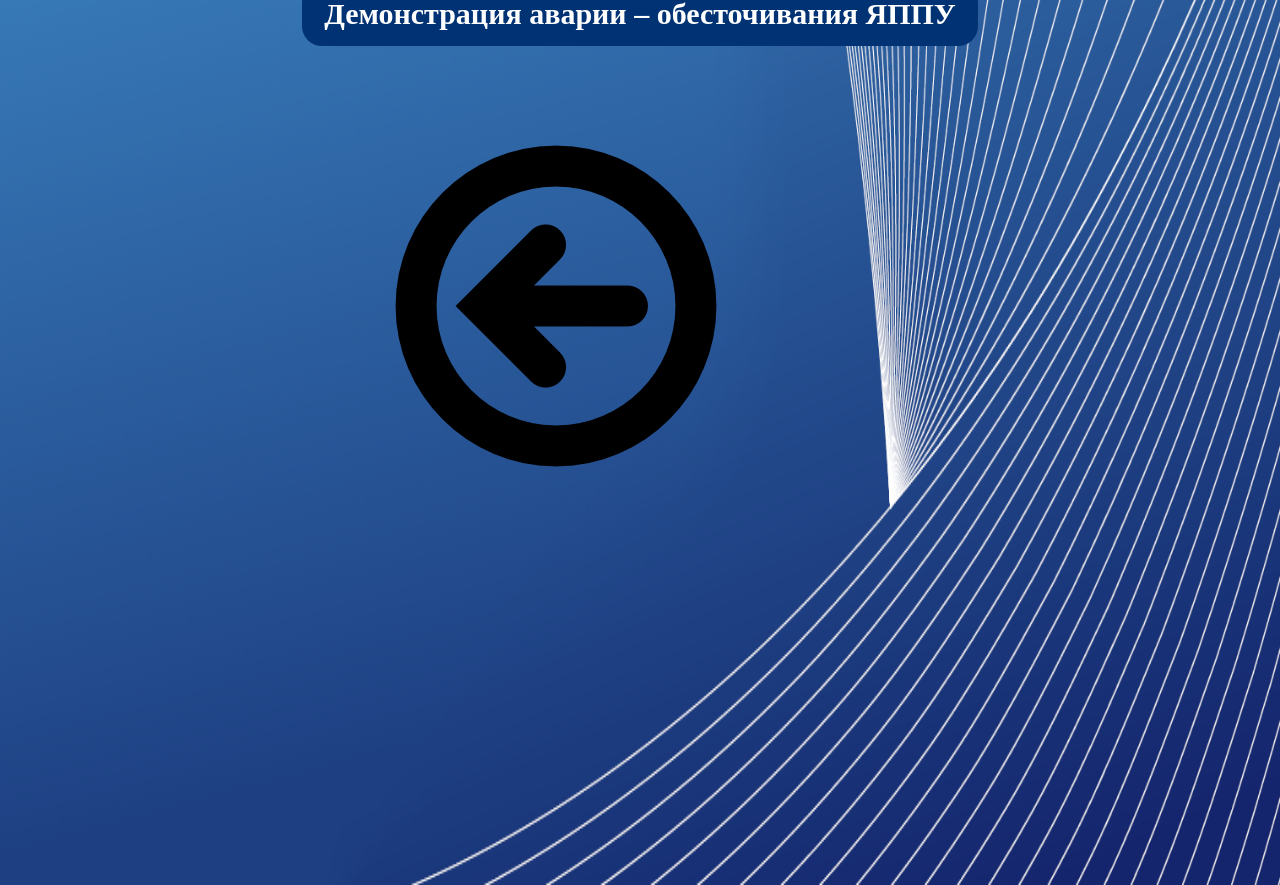
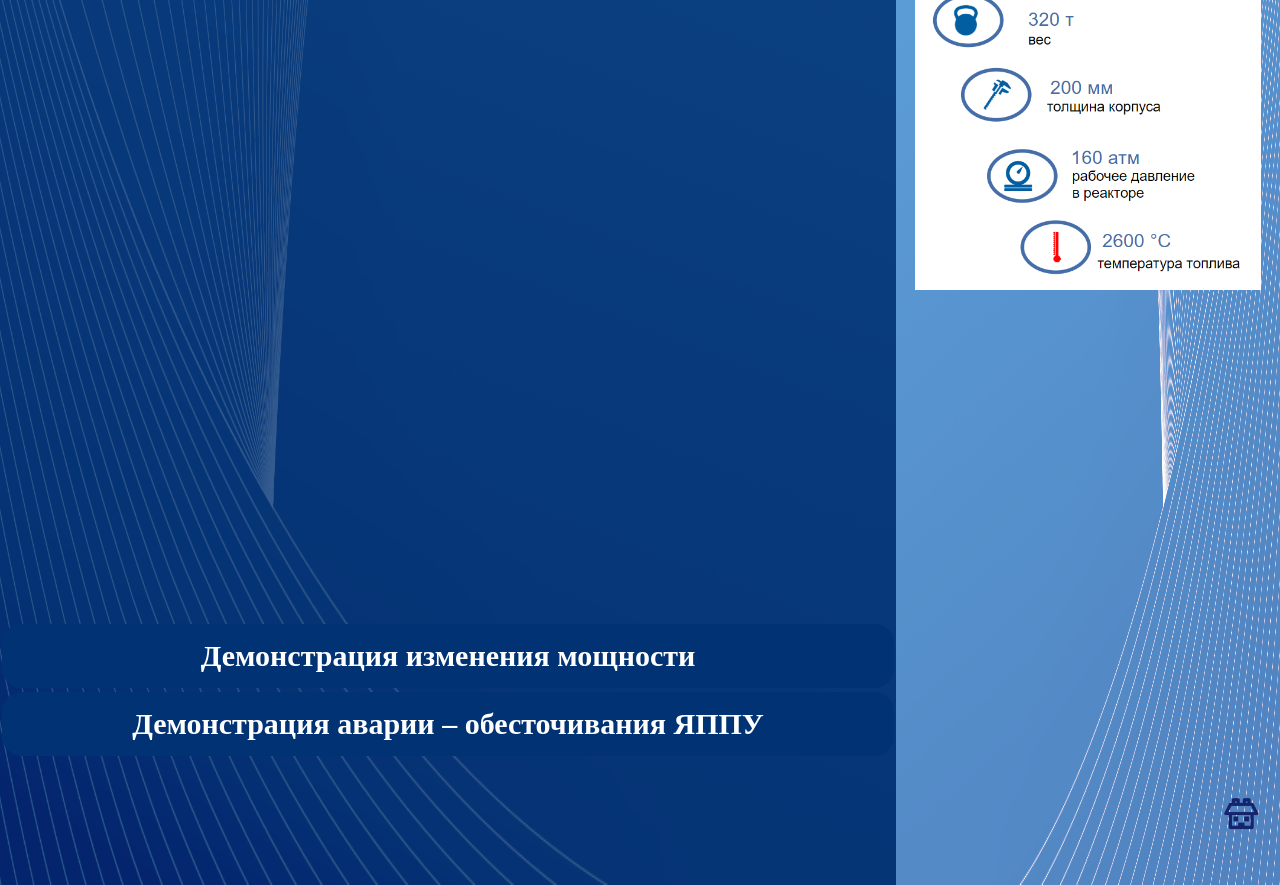
Before and after one commit to WetSock/atomic, a Django app: page /Scenario2/index.html in a window 1280 px wide. Shown: the part 538-1423 px from the top of the page. Run offline with Django 3.2, Linux system fonts and the light colour scheme.

Commit message:
Сделал красивую страницу сценария 2

```diff
--- a/atom/atom_app/static/css/Scenario1/style.css
+++ b/atom/atom_app/static/css/Scenario1/style.css
@@ -8,7 +8,6 @@ body {
 
 .split {
   height: 100%;
-  width: 30%;
   position: fixed;
   z-index: 1;
   padding-top: 20px;
@@ -23,20 +22,19 @@ body {
 
 .right {
   width: 30%;
-  right: 0;
+  right: 0%;
   top: 0%;
 }
 
 .up {
-  position: fixed;
   height: 90%;
   top: 0%;
   overflow-y: scroll;
 }
 
 .down {
-  position: fixed;
   height: 10%;
+  width: 30%;
   bottom: 0%;
 }
 
--- a/atom/atom_app/static/css/Scenario2/style.css
+++ b/atom/atom_app/static/css/Scenario2/style.css
@@ -1,3 +1,11 @@
+body {
+    color: white;
+    font-family: Rosatom;
+    font-size: 30px;
+    display: grid;
+    grid-template-columns: 300px 1fr 250px;
+  }
+
 a{
   color: white;
   font-size: 40px;
@@ -18,11 +26,13 @@ a{
 }
 
 
-.content{
-    padding: 300px;
-    padding-top: 35%;
-    padding-bottom: 20%;
-}
+.content {
+    position: absolute;
+    bottom: 0%;
+    left: 0%;
+    width: 100%;
+    padding: 100px;
+  }
 
 .content-header{
     width: 100%;
--- a/atom/atom_app/templates/atom_app/Scenario2/index.html
+++ b/atom/atom_app/templates/atom_app/Scenario2/index.html
@@ -2,27 +2,51 @@
 {%load static%}
 <html>
 <head>
+    <link rel="stylesheet" href="{% static 'css/Scenario1/style.css' %}">
     <link rel="stylesheet" href="{% static 'css/Scenario2/style.css' %}">
-    <link rel="stylesheet" href="{% static 'css/Scenario1/style.css' %}">
 </head>
 <body style="background-color:black;">
-    <div class="main-back" style="background: url('{%static 'images/pattern.png' %}') no-repeat; background-size: 100% 100%;">
+    <div class="split left" style="background: url('{%static 'images/pattern_mirrored.png' %}') no-repeat;
+        background-size: 100% 100%;
+        background-color: rgba(0, 50, 116, 0.8);
+        background-blend-mode: darken;">
+        <div class="centered">
+            <div id="main">
                 <div class="logo">
                     <img id="logoButton" src="{% static 'images/logo_white.png' %}">
                 </div>
+                <div class="main-text">
+                    <p><h1>Демонстрация устойчивой работы ЯППУ</h1></p>
 
-
-        <div class="content">
-
+                </div>
+            </div>
+        </div>
+        <div class="split down" style="width: 70%; height: 20%">
             <div class="content-align-center">
                 <a href="../Scenario3/index.html" class="button">Демонстрация изменения мощности</a>
 
                 <a href="../Scenario4/index.html" class="button">Демонстрация аварии – обесточивания ЯППУ</a>
             </div>
+        </div>
+    </div>
+
+    <div class="split right" style="background: url('{%static 'images/pattern.png' %}') no-repeat;
+        background-size: 100% 100%;
+        background-color: rgba(108, 172, 228, 0.7);
+        background-blend-mode: lighten;">
+        <div class="split up">
+            <div class="centered">
+                <img src="{% static 'images/reactor/AX6A8656_resize.JPG' %}" alt="Avatar man">
+                <img src="{% static 'images/reactor/AX6A9694.JPG' %}" alt="Avatar man">
+                <img src="{% static 'images/reactor/info.png' %}" alt="Avatar man">
+            </div>
+        </div>
+        <div class="split down">
             <div class="return">
-                <input id="returnButton" type="image" src="{% static 'images/backButton.png' %}" onclick="history.back()"/>
+                <input id="homeButton" type="image" src="{% static 'images/home.png' %}" onclick="location.href='/';"/>
             </div>
         </div>
     </div>
+
 </body>
 </html>
```
Lines whose indentation alone changed are shown as unchanged.
